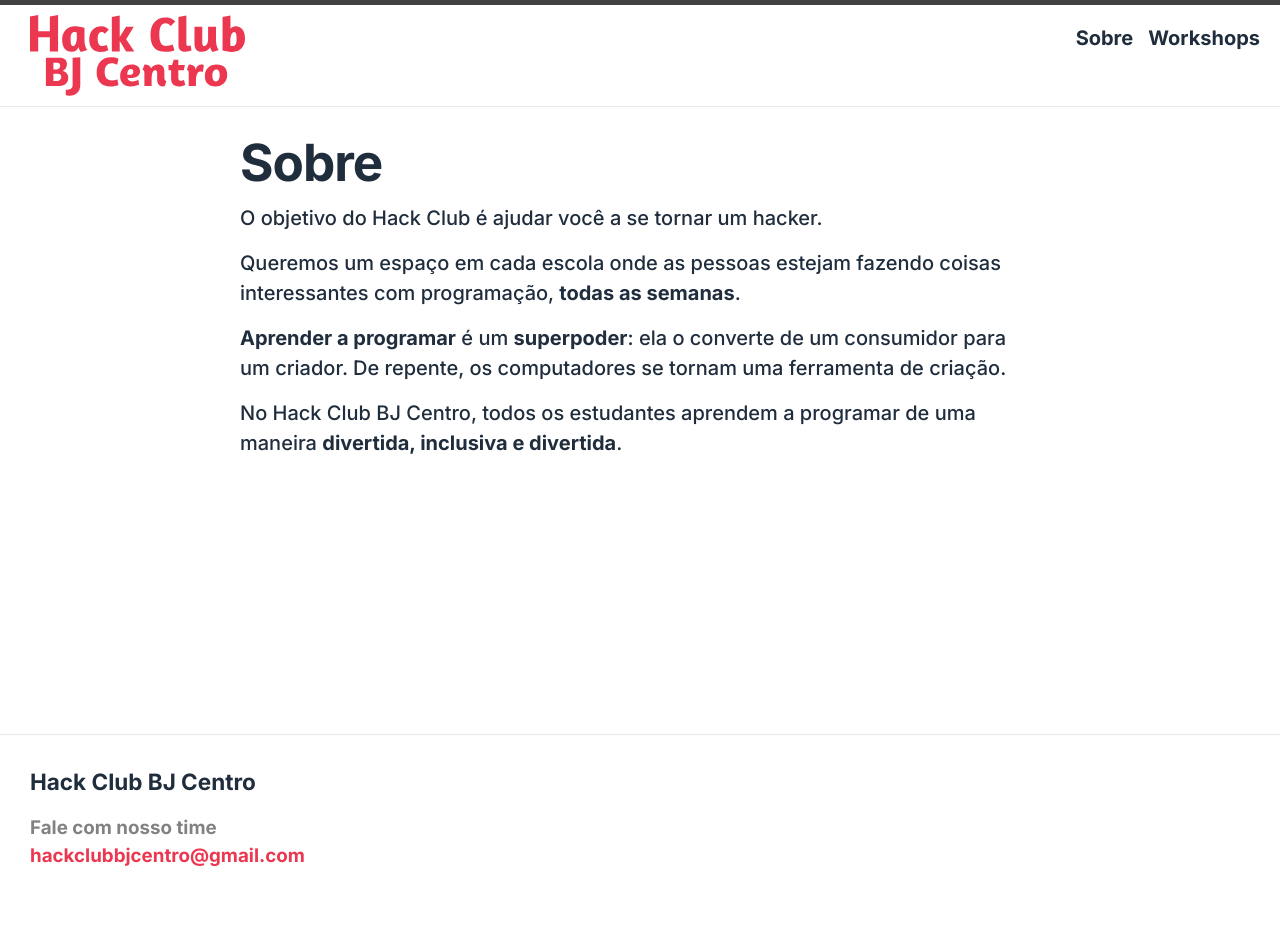
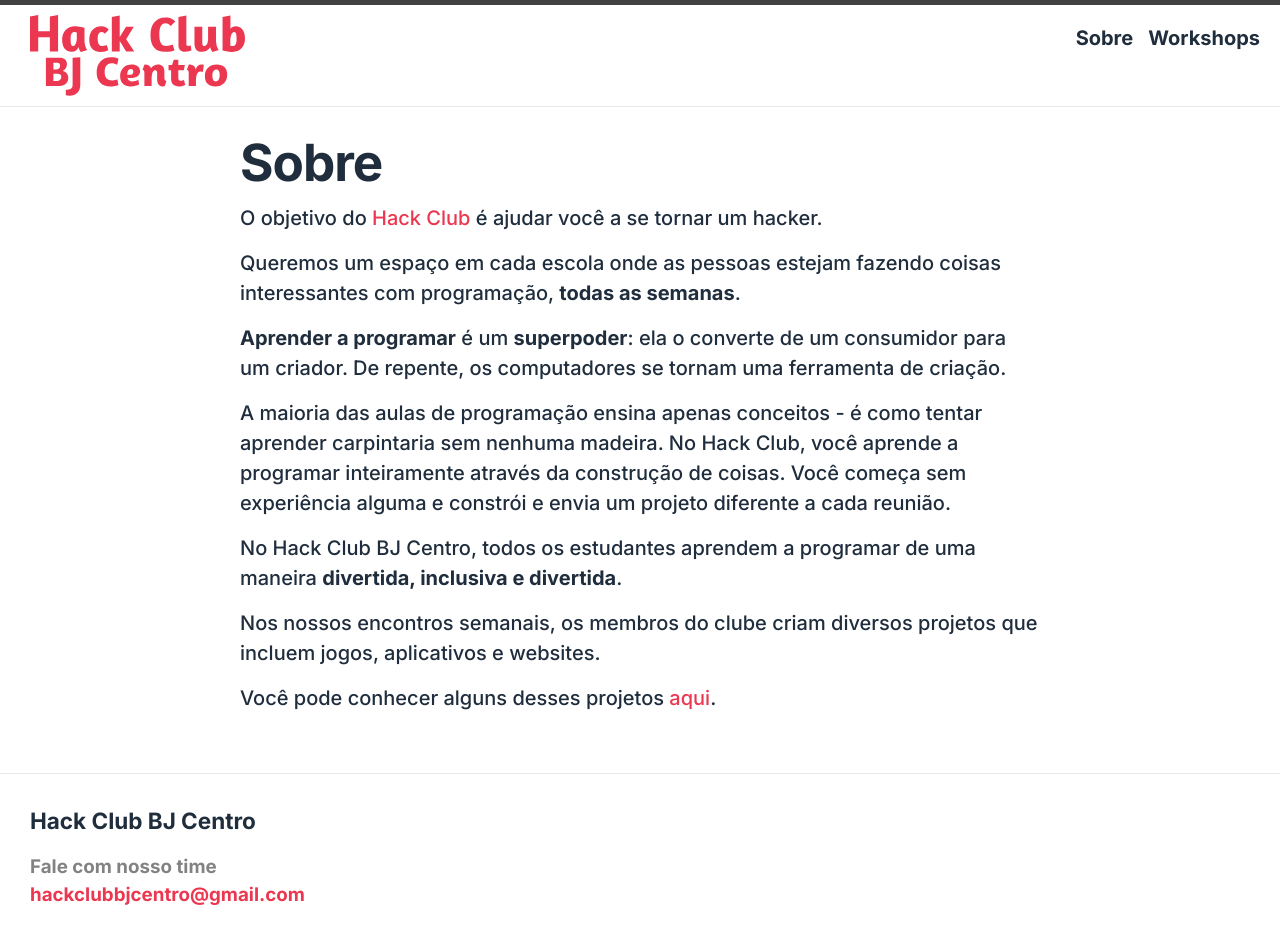
Before and after one commit to gabriellimma/hackclubbjcentro_website, a Jekyll site: the page built from docs/about.markdown, in a window 1280 px wide. Built offline with Jekyll 4.4.1, drawn with Linux system fonts in a browser that asks for light colours; before the commit the page ends 900 px from its top, so only the background shows below that.

Commit message:
improveed about

```diff
--- a/docs/about.markdown
+++ b/docs/about.markdown
@@ -4,10 +4,16 @@
 permalink: /sobre/
 ---
 
-O objetivo do Hack Club é ajudar você a se tornar um hacker.
+O objetivo do [Hack Club](https://hackclub.com/) é ajudar você a se tornar um hacker.
 
 Queremos um espaço em cada escola onde as pessoas estejam fazendo coisas interessantes com programação, **todas as semanas**.
 
 **Aprender a programar** é um **superpoder**: ela o converte de um consumidor para um criador. De repente, os computadores se tornam uma ferramenta de criação.
 
+A maioria das aulas de programação ensina apenas conceitos - é como tentar aprender carpintaria sem nenhuma madeira. No Hack Club, você aprende a programar inteiramente através da construção de coisas. Você começa sem experiência alguma e constrói e envia um projeto diferente a cada reunião.
+
 No Hack Club BJ Centro, todos os estudantes aprendem a programar de uma maneira **divertida, inclusiva e divertida**.
+
+Nos nossos encontros semanais, os membros do clube criam diversos projetos que incluem jogos, aplicativos e websites.
+
+Você pode conhecer alguns desses projetos [aqui](/workshops).
```
Also changed, not shown: docs/_includes/footer.html (line endings or trailing spaces), docs/_sass/minima/_base.scss (line endings or trailing spaces).
